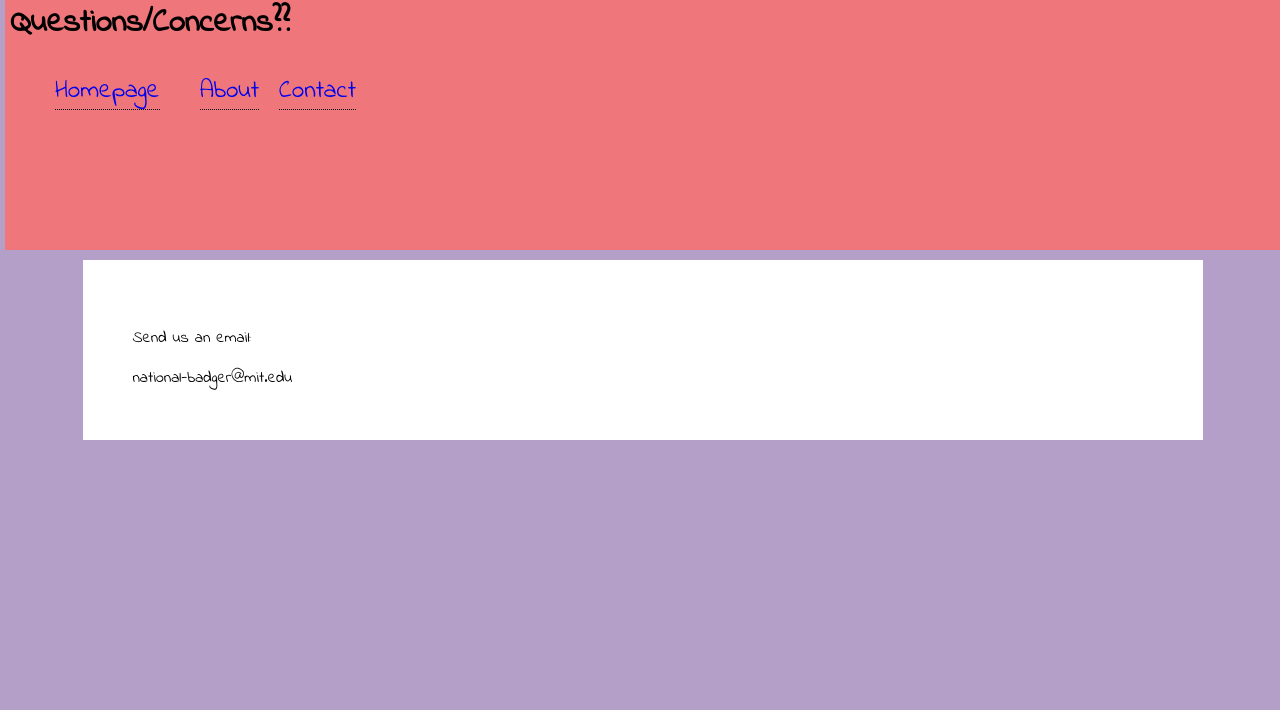
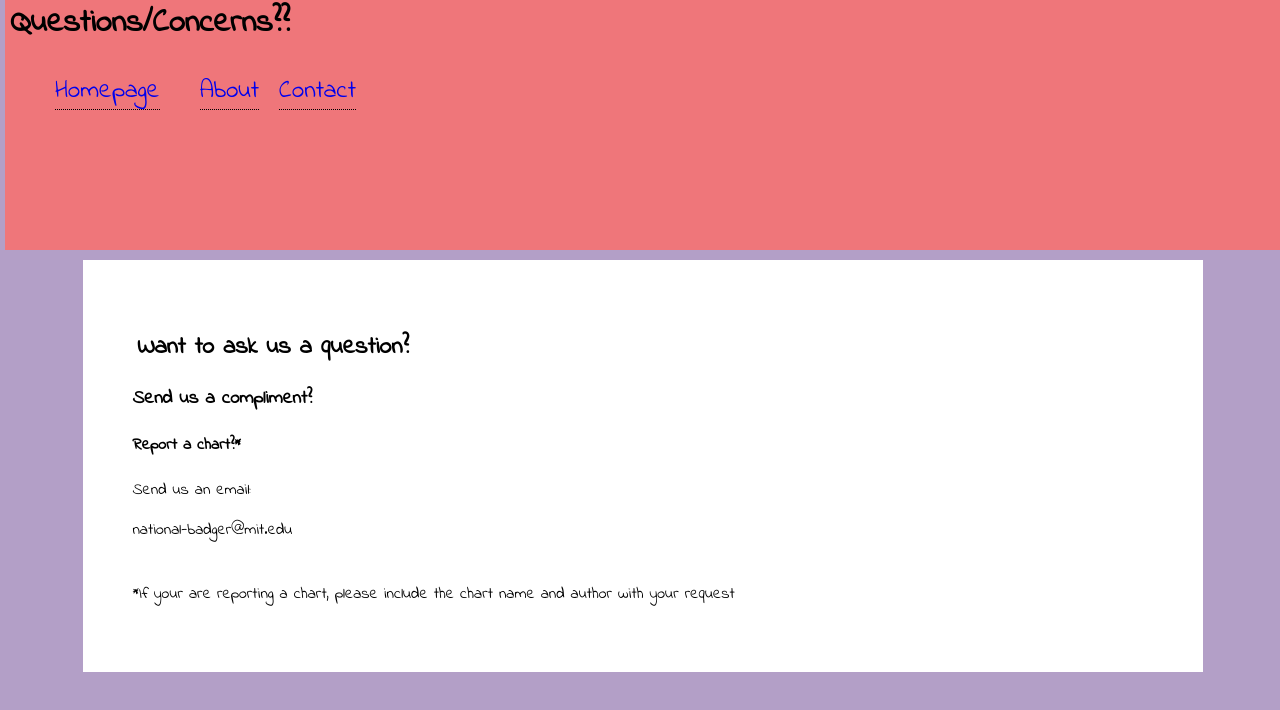
Before and after one commit to charliemj/stitch_hub, a website: page stitch_hub/public/contact.html in a window 1280 px wide. Drawn offline with nearby package versions, Linux system fonts and the light colour scheme; a web font is replaced by a local one.

Commit message:
barebones reporting implemented

```diff
--- a/stitch_hub/public/contact.html
+++ b/stitch_hub/public/contact.html
@@ -18,8 +18,13 @@
       </div> <!-- end of banner -->
     </div> <!-- end of header -->
   <div id="contactAbout">
+    <h2>Want to ask us a question?</h2>
+    <h3>Send us a compliment?</h3>
+    <h4>Report a chart?*</h4>
     <p>Send us an email:</p>
     national-badger@mit.edu<br>
+    <br>
+    <p>*If your are reporting a chart, please include the chart name and author with your request</p>
   </div>
 </body>
 </html>
--- a/stitch_hub/public/javascript/mustache-template-loaders/chart.loader.js
+++ b/stitch_hub/public/javascript/mustache-template-loaders/chart.loader.js
@@ -170,7 +170,7 @@ jsonChart.tagsConcatenated = jsonChart.tags.join(' ');
 
           $('#report-button').on("click",function() {
             console.log("REPORT!");
-            window.location = 'chart_page.html'
+            window.location = 'contact.html'
           });
 
           // NEED TO DO: complete this part which should make it so we only display a delete button
```
